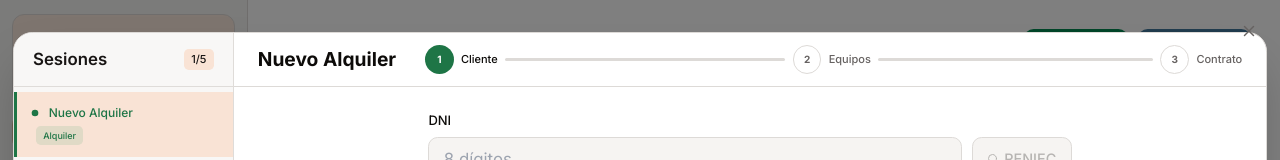
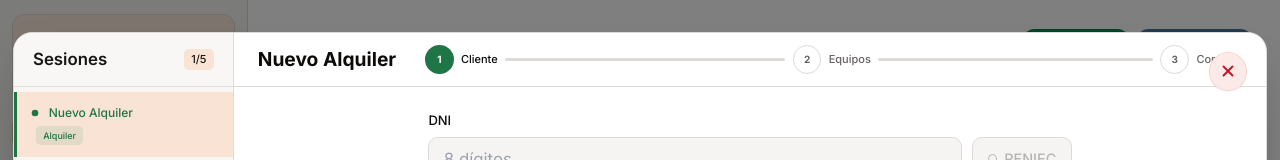
Before and after one commit to ruben676b/HerramientasAlquiler, a React (Vite) app: page / in a window 1280 px wide. Both pictures are taken after a click on the button "Alquilar". Shown: the top 160 px of the page. Built offline with nearby package versions, Linux system fonts and the light colour scheme.

Commit message:
correccion bug

```diff
--- a/src/renderer/components/MultiSessionModal.jsx
+++ b/src/renderer/components/MultiSessionModal.jsx
@@ -34,13 +34,16 @@ export default function MultiSessionModal() {
       onClick={closeDialog}
     >
       <div
-        className="m-auto w-[98vw] max-w-[1400px] h-[92vh] rounded-2xl flex overflow-hidden shadow-2xl"
+        className="m-auto w-[98vw] max-w-[1400px] h-[92vh] rounded-2xl flex overflow-hidden shadow-2xl relative"
         style={{ backgroundColor: 'var(--bg)', border: '1px solid var(--border)' }}
         onClick={(e) => e.stopPropagation()}
       >
         {/* Botón cerrar global */}
-        <button onClick={closeDialog} className="absolute top-3 right-3 z-50 p-1.5 rounded-md hover:bg-black/5 dark:hover:bg-white/5"
-          style={{ color: 'var(--muted)' }}><X size={18} /></button>
+        <button onClick={closeDialog}
+          className="absolute top-4 right-4 z-50 flex items-center justify-center w-8 h-8 rounded-full shadow-sm transition-all hover:scale-105"
+          style={{ backgroundColor: 'oklch(0.95 0.02 25)', color: 'var(--danger)', border: '1px solid oklch(0.90 0.03 25)' }}>
+          <X size={18} strokeWidth={2.5} />
+        </button>
 
         {/* ===== SIDEBAR DE SESIONES ===== */}
         <div
--- a/src/renderer/components/Toast.jsx
+++ b/src/renderer/components/Toast.jsx
@@ -18,7 +18,7 @@ export function ToastProvider({ children }) {
   return (
     <ToastContext.Provider value={add}>
       {children}
-      <div className="fixed bottom-4 right-4 z-50 flex flex-col gap-2 pointer-events-none">
+      <div className="fixed bottom-4 left-4 z-50 flex flex-col gap-2 pointer-events-none">
         {toasts.map((t) => (
           <Toast key={t.id} {...t} onClose={() => remove(t.id)} />
         ))}
--- a/src/renderer/contexts/SessionsContext.jsx
+++ b/src/renderer/contexts/SessionsContext.jsx
@@ -93,6 +93,37 @@ export function SessionsProvider({ children }) {
   const closeDialog = useCallback(() => {
     setIsOpen(false);
     setActiveId(null);
+
+    // Limpiar sesiones vacías para no acumular basura
+    setSessions(prev => {
+      const toKeep = [];
+      let changed = false;
+      for (const s of prev) {
+        if (s.saved) {
+          toKeep.push(s);
+          continue;
+        }
+
+        let isModified = false;
+        try {
+          const data = JSON.parse(localStorage.getItem(DATA_PREFIX + s.id)) || {};
+          const hasDni = data.dni && data.dni.trim() !== '';
+          const hasNombre = data.nombre && data.nombre.trim() !== '';
+          const hasItems = data.items && data.items.length > 0;
+          isModified = hasDni || hasNombre || hasItems;
+        } catch {
+          isModified = false;
+        }
+
+        if (!isModified) {
+          localStorage.removeItem(DATA_PREFIX + s.id);
+          changed = true;
+        } else {
+          toKeep.push(s);
+        }
+      }
+      return changed ? toKeep : prev;
+    });
   }, []);
 
   const value = {
```
